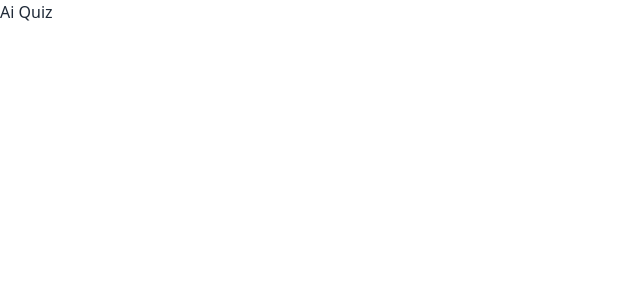
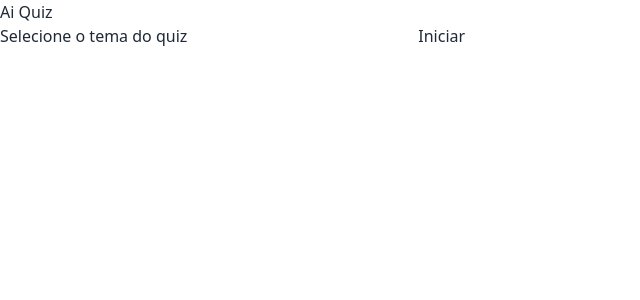
Before and after one commit to vitebo/ai-quiz, a Nuxt app: page / in a window 1280 px wide. Shown: the top 300 px of the page, without its empty margins (0-640 px from the left). Built offline with nearby package versions, Linux system fonts and the light colour scheme.

Commit message:
feat(quiz): add quiz theme selection and start button to index page

```diff
--- a/pages/index.vue
+++ b/pages/index.vue
@@ -1,5 +1,15 @@
+<script setup lang="ts">
+const quizTheme = ref<string>("");
+</script>
+
 <template>
   <div>
-    Ai Quiz
+    <h1>Ai Quiz</h1>
+
+    <form>
+      <label>Selecione o tema do quiz</label>
+      <input name="quiz-theme" type="text" v-model="quizTheme" />
+      <button type="submit">Iniciar</button>
+    </form>
   </div>
 </template>
```
Also changed, not shown: 1 other file (tests, documents, lock files or other folders).
